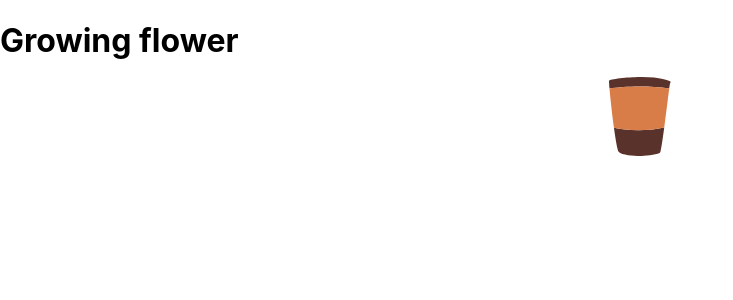
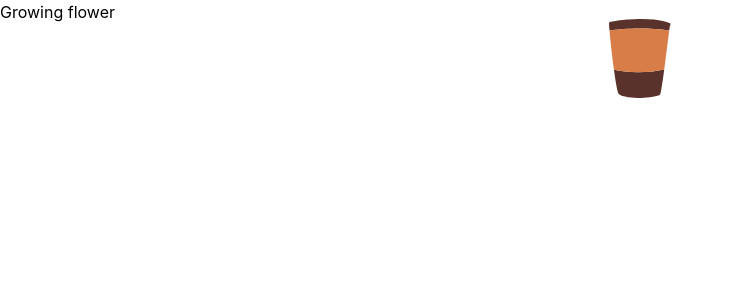
Before and after one commit to msosadev/growing-flower, a React (Create React App) app: page / in a window 1280 px wide. Shown: the top 300 px of the page, without its empty margins (0-733 px from the left). Built offline with nearby package versions, Linux system fonts and the light colour scheme.

Commit message:
Added tailwind

```diff
--- a/package.json
+++ b/package.json
@@ -32,5 +32,8 @@
       "last 1 firefox version",
       "last 1 safari version"
     ]
+  },
+  "devDependencies": {
+    "tailwindcss": "^3.4.17"
   }
 }
--- a/src/App.css
+++ b/src/App.css
@@ -1,3 +1,7 @@
+@tailwind base;
+@tailwind components;
+@tailwind utilities;
+
 .stem {
   background: linear-gradient(180deg, rgba(147,175,69,1) 0%, rgba(96,109,41,1) 100%);
   width: 8px;
--- /dev/null
+++ b/tailwind.config.js
@@ -0,0 +1,10 @@
+/** @type {import('tailwindcss').Config} */
+module.exports = {
+  content: [
+    "./src/**/*.{js,jsx,ts,tsx}",
+  ],
+  theme: {
+    extend: {},
+  },
+  plugins: [],
+}
```
Also changed, not shown: 1 other file (tests, documents, lock files or other folders).
